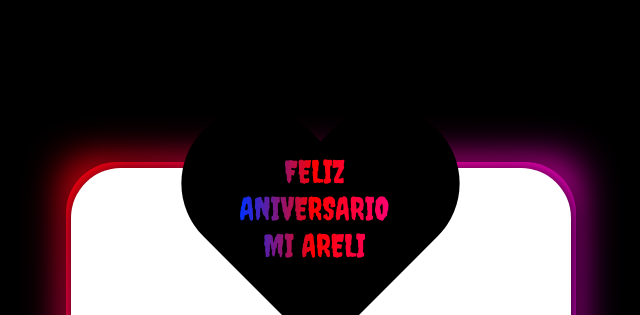
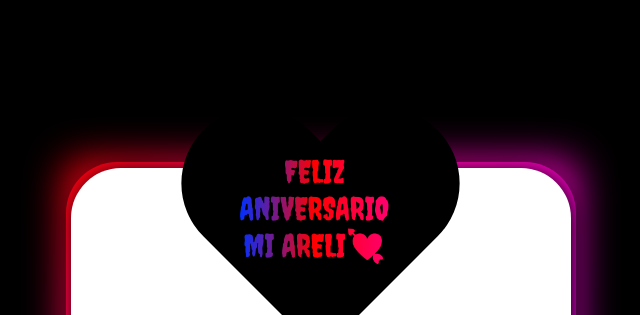
Before and after one commit to 2004Style/Mi_Aniversario, a plain HTML site: page Index.html in a window 1280 px wide. Shown: the top 315 px of the page, without its empty margins (319-959 px from the left). Drawn offline with Linux system fonts and the light colour scheme.

```diff
--- a/Index.html
+++ b/Index.html
@@ -15,7 +15,7 @@
         <div class="tarjeta1">
 
             <div class="corazon">
-                <div class="letra">FELIZ ANIVERSARIO <br> MI ARELI</div>
+                <div class="letra">FELIZ ANIVERSARIO <br> MI ARELI💘</div>
             </div>
             <h6 class="frase">"Un año y siete meses juntos😍, llenos de amor inquebrantable💘,<br>
                 risas interminables y sueños compartidos💕. Cada día a tu lado🥰<br>
```
